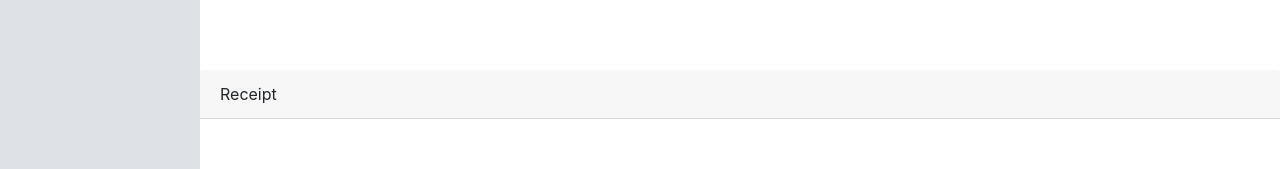
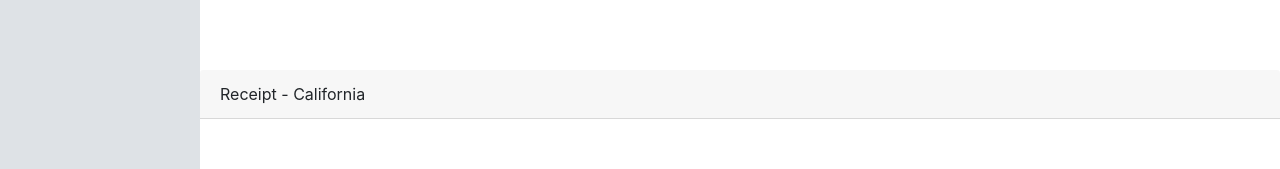
Before and after one commit to TONYHOKAN/shopping-receipt, a React (Create React App) app in the folder react_client/: page / in a window 1280 px wide. Shown: the part 463-632 px from the top of the page. Built offline with nearby package versions, Linux system fonts and the light colour scheme.

Commit message:
Add location in Receipt section that we can easily know what is calculating.

```diff
--- a/react_client/src/components/App.js
+++ b/react_client/src/components/App.js
@@ -209,7 +209,7 @@ class App extends Component {
               </CardBody>
             </div>
             <div style={style.receipt}>
-              <CardHeader>Receipt</CardHeader>
+              <CardHeader>Receipt - {LOCATION_TAX[this.state.location].name}</CardHeader>
               <CardBody>
                 <Receipt location={this.state.location} shoppingCart={this.state.shoppingCart}/>
               </CardBody>
```
